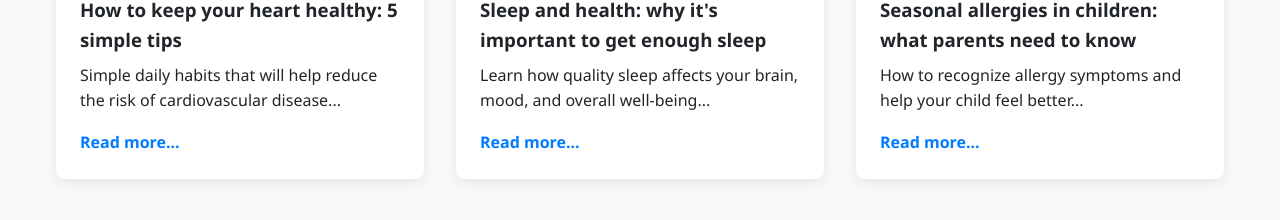
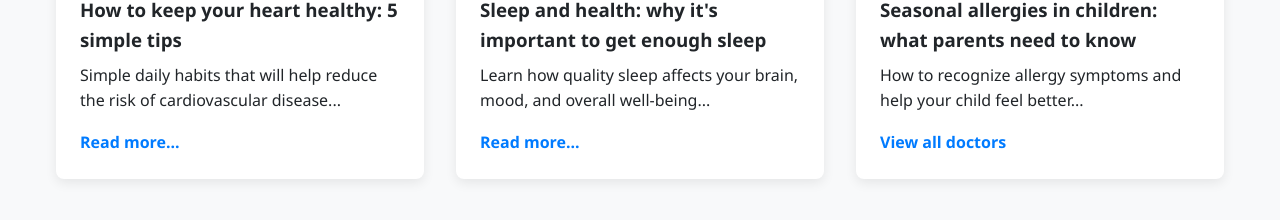
Before and after one commit to Cauteros974/medical-portal, a React (Vite) app: page / in a window 1280 px wide. Shown: the part 1932-2152 px from the top of the page. Built offline with nearby package versions, Linux system fonts and the light colour scheme.

Commit message:
Update HomePage.jsx

```diff
--- a/src/pages/HomePage.jsx
+++ b/src/pages/HomePage.jsx
@@ -114,7 +114,7 @@ const HomePage = () => {
                       <h4>Pediatrics</h4>
                       <h3>Seasonal allergies in children: what parents need to know</h3>
                       <p>How to recognize allergy symptoms and help your child feel better...</p>
-                      <a href="#">Read more...</a>
+                      <Link to="/doctors" className="button">View all doctors</Link>
                   </div>
                 </div>
           </div>
```
